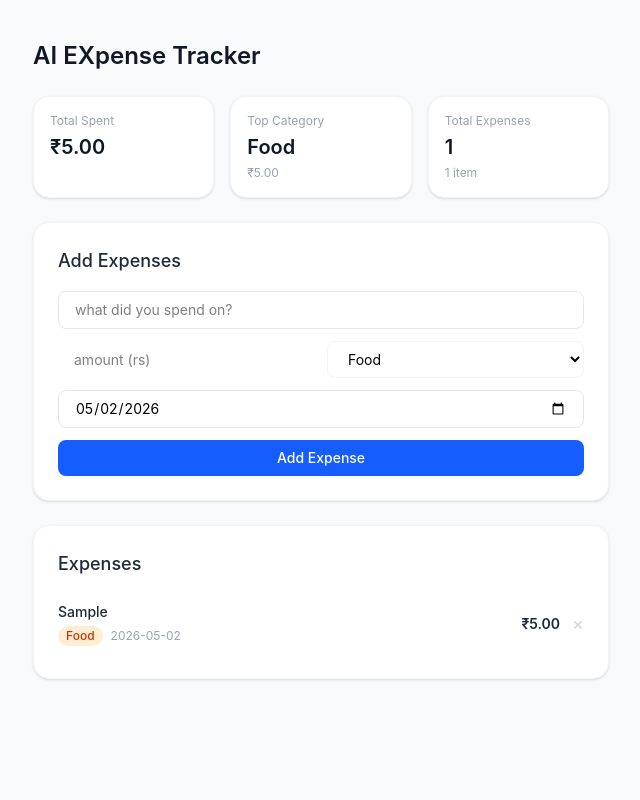
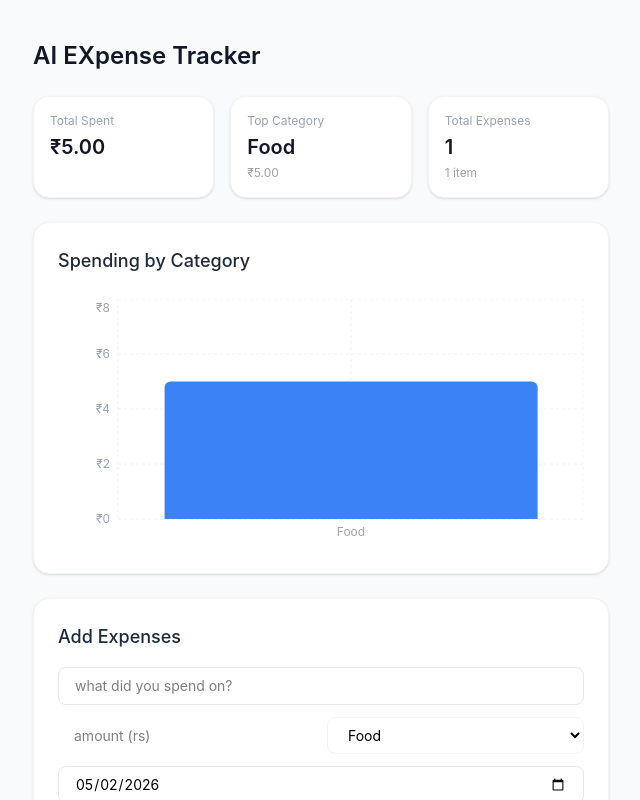
Before and after one commit to PuduSravani19/ai-expense-tracker, a React (Vite) app in the folder ai-expense-tracker/: page / in a window 1280 px wide. Both pictures are taken after typing "Sample", "5" into the empty fields and a click on the button "Add Expense". Shown: the top 800 px of the page, without its empty margins (319-959 px from the left). Built offline with nearby package versions, Linux system fonts and the light colour scheme.

Commit message:
feat: spending bar chart by category using Recharts

```diff
--- a/ai-expense-tracker/package.json
+++ b/ai-expense-tracker/package.json
@@ -13,7 +13,8 @@
     "@reduxjs/toolkit": "^2.11.2",
     "react": "^19.2.5",
     "react-dom": "^19.2.5",
-    "react-redux": "^9.2.0"
+    "react-redux": "^9.2.0",
+    "recharts": "^3.8.1"
   },
   "devDependencies": {
     "@eslint/js": "^10.0.1",
--- a/ai-expense-tracker/src/App.jsx
+++ b/ai-expense-tracker/src/App.jsx
@@ -2,6 +2,7 @@ import {useSelector} from 'react-redux'
 import AddExpenseForm from './components/AddExpenseForm'
 import ExpenseList from './components/ExpenseList'
 import SummaryCards from './components/SummaryCards'
+import SpendingChart from './components/SpendingChart'
 export default function App(){
   const expenses = useSelector(state => state.expenses.items)
   console.log('store data:', expenses)        // ← add this
@@ -11,6 +12,7 @@ export default function App(){
       <div className="max-w-xl mx-auto flex flex-col gap-6">
         <h1 className="text-2xl font-semibold text-gray-900">AI EXpense Tracker</h1>
         <SummaryCards />
+        <SpendingChart />
         <AddExpenseForm />
         <ExpenseList />
 
--- /dev/null
+++ b/ai-expense-tracker/src/components/SpendingChart.jsx
@@ -0,0 +1,61 @@
+
+import { useSelector } from 'react-redux'
+import {
+  BarChart, Bar, XAxis, YAxis, CartesianGrid,
+  Tooltip, ResponsiveContainer
+} from 'recharts'
+
+export default function SpendingChart() {
+  const expenses = useSelector(state => state.expenses.items)
+
+  // transform raw expenses → [{ category, amount }]
+  const categoryTotals = expenses.reduce((acc, e) => {
+    acc[e.category] = (acc[e.category] || 0) + Number(e.amount)
+    return acc
+  }, {})
+
+  const chartData = Object.entries(categoryTotals).map(([category, amount]) => ({
+    category,
+    amount,
+  }))
+
+  if (chartData.length === 0) {
+    return (
+      <div className="bg-white rounded-2xl shadow-sm border border-gray-100 p-6 text-center text-gray-400 text-sm">
+        Add expenses to see your spending chart
+      </div>
+    )
+  }
+
+  return (
+    <div className="bg-white rounded-2xl shadow-sm border border-gray-100 p-6">
+      <h2 className="text-lg font-medium text-gray-800 mb-6">Spending by Category</h2>
+      <ResponsiveContainer width="100%" height={250}>
+        <BarChart data={chartData} margin={{ top: 0, right: 0, left: 0, bottom: 0 }}>
+          <CartesianGrid strokeDasharray="3 3" stroke="#f0f0f0" />
+          <XAxis
+            dataKey="category"
+            tick={{ fontSize: 12, fill: '#9ca3af' }}
+            axisLine={false}
+            tickLine={false}
+          />
+          <YAxis
+            tick={{ fontSize: 12, fill: '#9ca3af' }}
+            axisLine={false}
+            tickLine={false}
+            tickFormatter={(v) => `₹${v}`}
+          />
+          <Tooltip
+            formatter={(value) => [`₹${value.toFixed(2)}`, 'Spent']}
+            contentStyle={{
+              borderRadius: '12px',
+              border: '1px solid #f0f0f0',
+              fontSize: '13px',
+            }}
+          />
+          <Bar dataKey="amount" fill="#3b82f6" radius={[6, 6, 0, 0]} />
+        </BarChart>
+      </ResponsiveContainer>
+    </div>
+  )
+}
```
Also changed, not shown: 1 other file (tests, documents, lock files or other folders).
